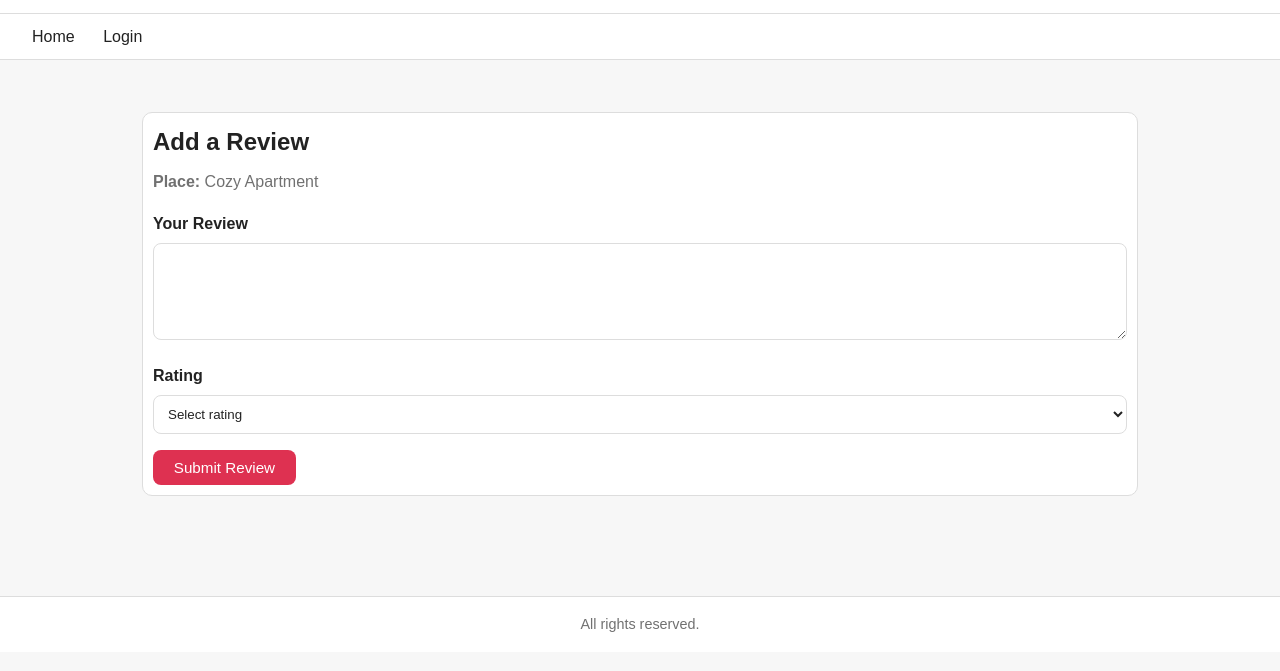
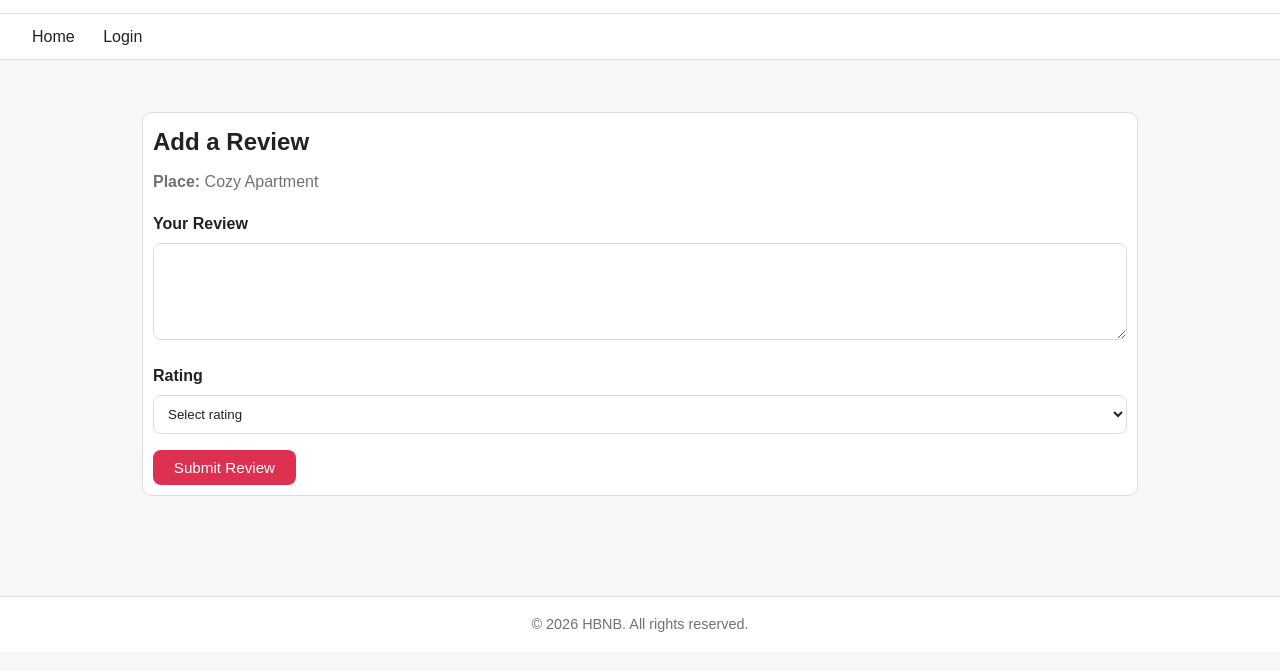
Before and after one commit to khuloud0/holbertonschool-hbnb, a plain HTML site: page Part4/add_review.html in a window 1280 px wide. Shown: the part 61-732 px from the top of the page. Drawn offline with Linux system fonts and the light colour scheme.

Commit message:
Update add_review.html

```diff
--- a/Part4/add_review.html
+++ b/Part4/add_review.html
@@ -56,7 +56,7 @@
 
   <!-- Footer -->
   <footer>
-    <p>All rights reserved.</p>
+    <p>© 2026 HBNB. All rights reserved.</p>
   </footer>
 
 </body>
```
